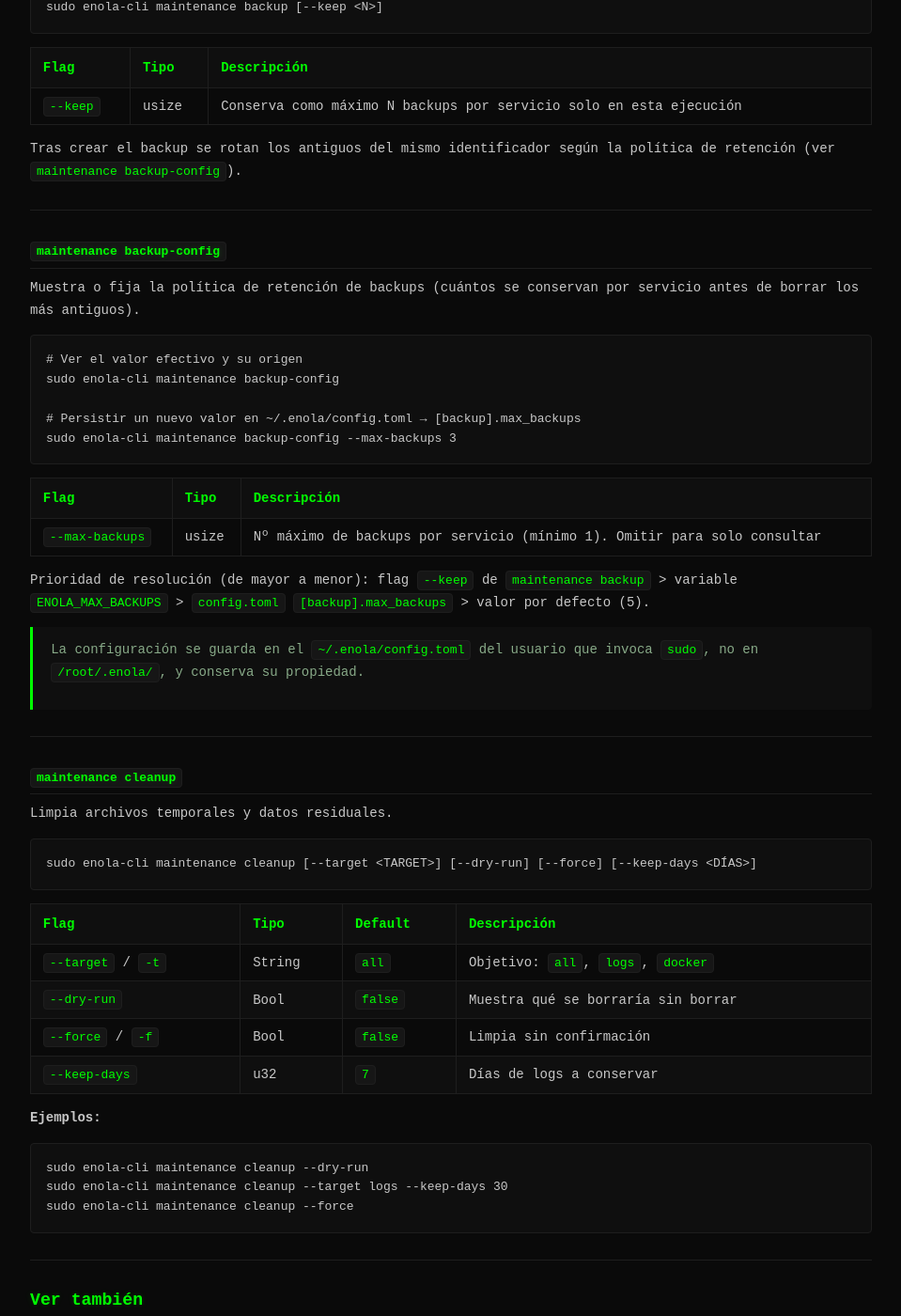
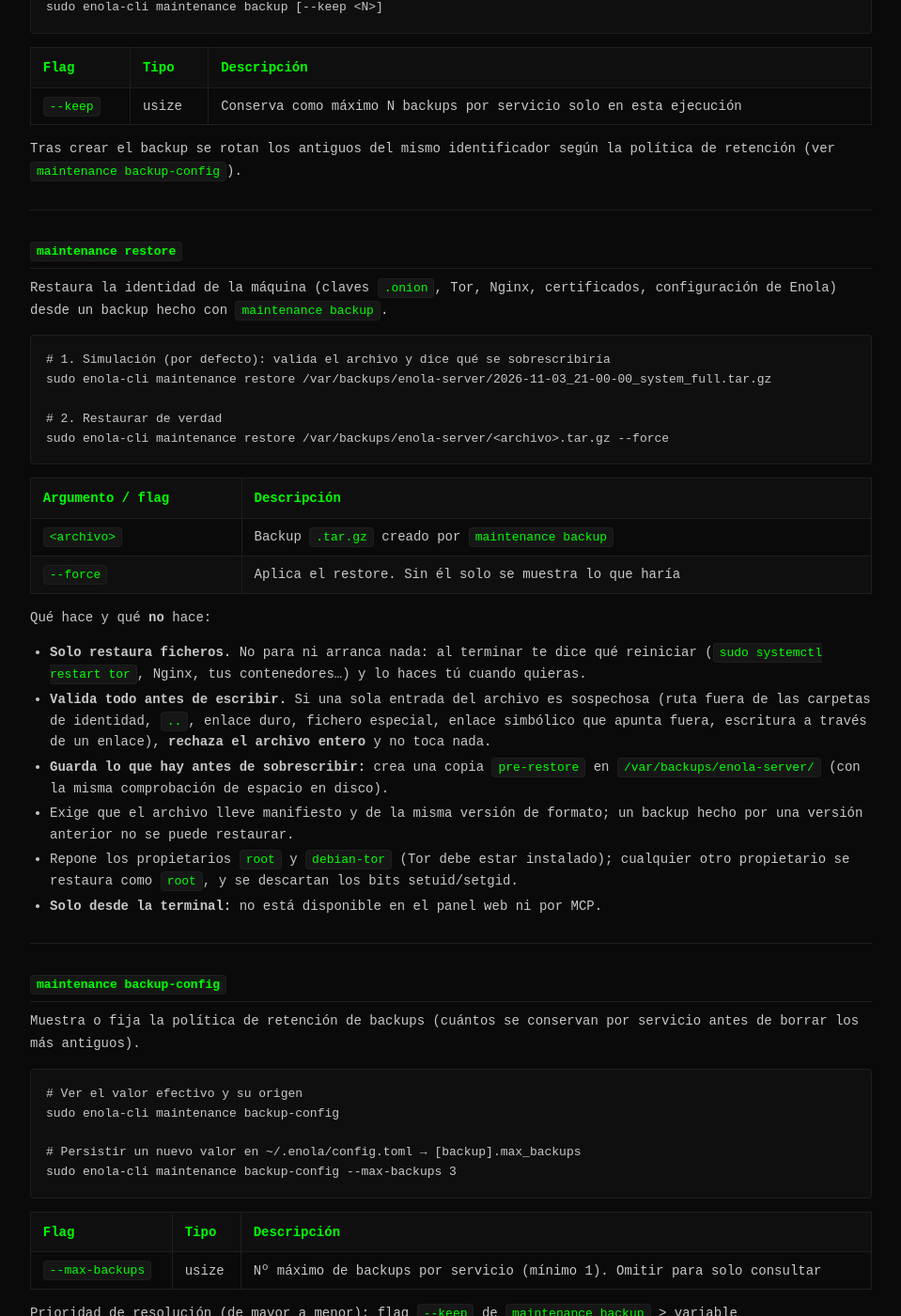
Before and after one commit to SalvadorPalmaRodriguez/enola-cli-lite, a Jekyll site: the page built from docs/user/maintenance/commands-maintenance.md, in a window 1280 px wide and 1400 px high, scrolled down 2941 px. Shown: the whole window at 94% size, without its empty margins (160-1119 px from the left). Built offline with Jekyll 4.4.1, drawn with Linux system fonts in a browser that asks for light colours; our own code applies the rules of GitHub Pages for plain Markdown files.

Commit message:
docs(backup): maintenance restore en commands-maintenance, CHANGELOG y llms-full

````diff
--- a/docs/user/maintenance/commands-maintenance.md
+++ b/docs/user/maintenance/commands-maintenance.md
@@ -145,6 +145,43 @@
 
 ---
 
+## `maintenance restore`
+
+Restaura la identidad de la máquina (claves `.onion`, Tor, Nginx, certificados,
+configuración de Enola) desde un backup hecho con `maintenance backup`.
+
+```bash
+# 1. Simulación (por defecto): valida el archivo y dice qué se sobrescribiría
+sudo enola-cli maintenance restore /var/backups/enola-server/2026-11-03_21-00-00_system_full.tar.gz
+
+# 2. Restaurar de verdad
+sudo enola-cli maintenance restore /var/backups/enola-server/<archivo>.tar.gz --force
+```
+
+| Argumento / flag | Descripción |
+|------------------|-------------|
+| `<archivo>` | Backup `.tar.gz` creado por `maintenance backup` |
+| `--force` | Aplica el restore. Sin él solo se muestra lo que haría |
+
+Qué hace y qué **no** hace:
+
+- **Solo restaura ficheros.** No para ni arranca nada: al terminar te dice qué
+  reiniciar (`sudo systemctl restart tor`, Nginx, tus contenedores…) y lo haces tú
+  cuando quieras.
+- **Valida todo antes de escribir.** Si una sola entrada del archivo es sospechosa
+  (ruta fuera de las carpetas de identidad, `..`, enlace duro, fichero especial,
+  enlace simbólico que apunta fuera, escritura a través de un enlace), **rechaza el
+  archivo entero** y no toca nada.
+- **Guarda lo que hay antes de sobrescribir:** crea una copia `pre-restore` en
+  `/var/backups/enola-server/` (con la misma comprobación de espacio en disco).
+- Exige que el archivo lleve manifiesto y de la misma versión de formato; un backup
+  hecho por una versión anterior no se puede restaurar.
+- Repone los propietarios `root` y `debian-tor` (Tor debe estar instalado); cualquier
+  otro propietario se restaura como `root`, y se descartan los bits setuid/setgid.
+- **Solo desde la terminal:** no está disponible en el panel web ni por MCP.
+
+---
+
 ## `maintenance backup-config`
 
 Muestra o fija la política de retención de backups (cuántos se conservan por
--- a/llms-full.txt
+++ b/llms-full.txt
@@ -80,6 +80,7 @@
 ### maintenance
 - `maintenance status|smoke-test|enable-checks|disable-checks|timer-status|ssh-config`
 - `maintenance backup [--keep N]` — system identity backup (Tor keys, torrc fragments, Nginx + TLS, /etc/enola, AppArmor profiles; not /srv/enola-* data); checks free disk space first; `--keep` overrides retention for this run
+- `maintenance restore <archive> [--force]` — restore the machine identity from a backup (dry run without --force; files only, never restarts services; CLI only, vetoed for web/MCP)
 - `maintenance backup-config [--max-backups N]` — show or persist retention ([backup].max_backups, env ENOLA_MAX_BACKUPS, default 5)
 - `maintenance ssh-harden-pqc [--dry-run] [--force]` — post-quantum SSH KEX (sntrup761x25519-sha512)
 - `maintenance cleanup [--target all|logs|docker] [--dry-run] [--force] [--keep-days N]`
````
Also changed, not shown: other parts of docs/user/maintenance/commands-maintenance.md (+1 -1 lines), CHANGELOG.md.
